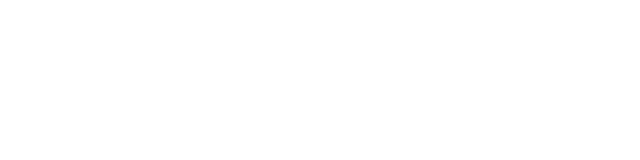
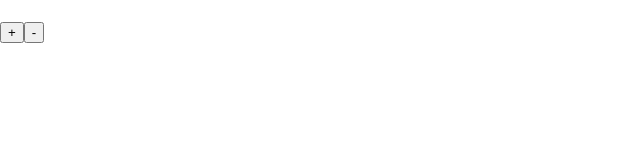
Before and after one commit to MarcinGal/redux-day3, a React (Create React App) app: page / in a window 1280 px wide. Shown: the top 160 px of the page, without its empty margins (0-640 px from the left). Built offline with nearby package versions, Linux system fonts and the light colour scheme.

Commit message:
wip Counter

```diff
--- a/src/App.js
+++ b/src/App.js
@@ -1,9 +1,11 @@
 import React, { Component } from 'react';
+import Counter from './Counter'
 
 class App extends Component {
   render() {
     return (
       <div className="App">
+      <Counter />
       </div>
     )
   }
--- /dev/null
+++ b/src/Counter.js
@@ -0,0 +1,29 @@
+import React from 'react'
+import { connect } from 'react-redux'
+
+const Counter = (props) => (
+    <div>
+        <h1>
+            {}
+        </h1>
+        <button
+            onClick={() => { }}
+        >
+            +
+        </button>
+        <button
+            onClick={() => { }}
+        >
+            -
+        </button>
+    </div>
+)
+
+const mapStateToProps = state => ({})
+
+const mapDispatchToProps = dispatch => ({})
+
+export default connect(
+    mapStateToProps,
+    mapDispatchToProps
+)(Counter)
--- a/src/index.js
+++ b/src/index.js
@@ -1,11 +1,19 @@
-import React from 'react';
-import ReactDOM from 'react-dom';
-import './index.css';
-import App from './App';
+import React from 'react'
+import ReactDOM from 'react-dom'
+import './index.css'
+import App from './App'
+
+import { Provider } from 'react-redux'
 
 import { store } from './store'
 
 window.__REDUX_DEVTOOLS_EXTENSION__ &&
 window.__REDUX_DEVTOOLS_EXTENSION__()
 
-ReactDOM.render(<App />, document.getElementById('root'));
+ReactDOM.render(
+<Provider
+store={store}
+>
+<App />
+</Provider>,
+ document.getElementById('root'))
```
